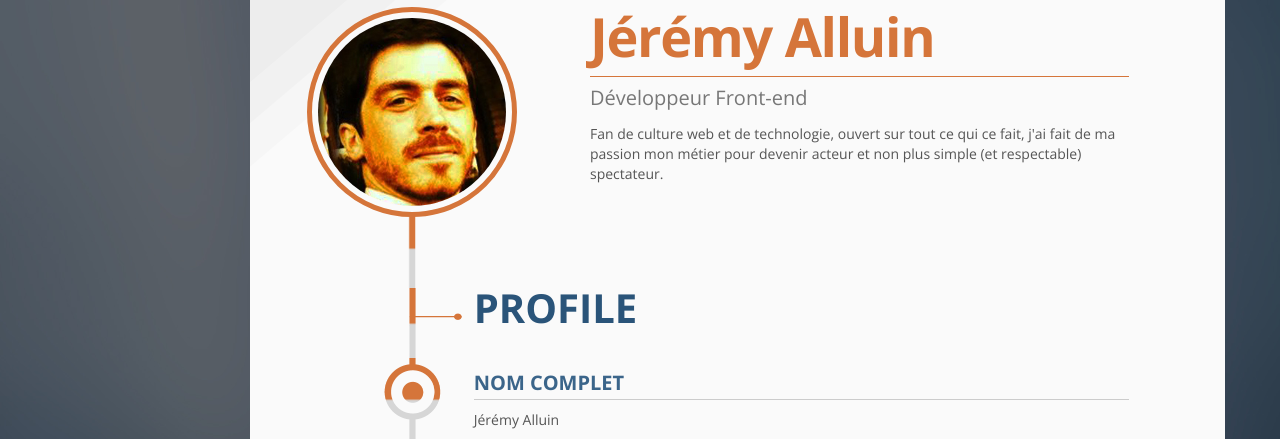
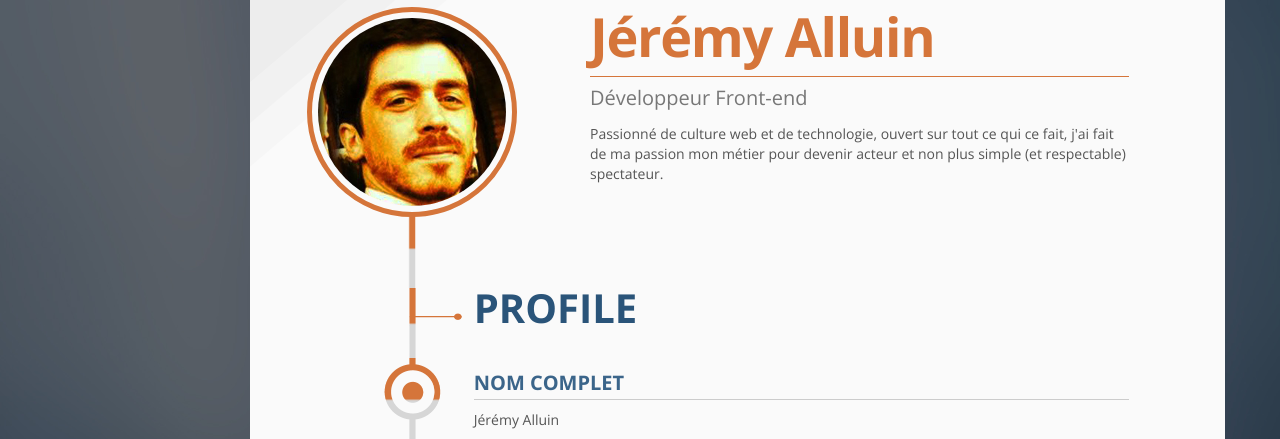
Before and after one commit to Pibolo/pibolo.github.io, a PHP site: page / in a window 1280 px wide. Shown: the part 143-582 px from the top of the page. Run offline with PHP 8.4, Linux system fonts and the light colour scheme.

Commit message:
corrections

```diff
--- a/index.php
+++ b/index.php
@@ -106,7 +106,7 @@
         <div class="col-md-7">
           <h1 class="intro-title1"><span class="color1 bold">Jérémy Alluin</span></h1>
           <h2 class="intro-title2">Développeur Front-end</h2>
-          <p>Fan de culture web et de technologie, ouvert sur tout ce qui ce fait, j'ai fait de ma passion mon métier pour devenir acteur et non plus simple (et respectable) spectateur.
+          <p>Passionné de culture web et de technologie, ouvert sur tout ce qui ce fait, j'ai fait de ma passion mon métier pour devenir acteur et non plus simple (et respectable) spectateur.
         </div>
       </div>
 
@@ -214,7 +214,7 @@
                   <h3 class="section-item-title-1">Conception Web en alternance</h3>
                   <h4 class="graduation-time"><i class="fa fa-university"></i> CESI Ouest - Nantes (44) <span class="graduation-date">Diplôme en Septembre 2016</span></h4>
                   <div class="graduation-description">
-                    <p>Durant deux ans j'ai alterné formation et entreprise (Le Phare, Nantes. Cela m'a énormément fait avancé et m'a conforté dans mon choix d'être développeur Front-end</p>
+                    <p>Durant deux ans j'ai alterné formation et entreprise (Le Phare, Nantes). Cela m'a énormément fait avancé et m'a conforté dans mon choix d'être développeur Front-end</p>
                   </div>
                 </div>
               </div>
```
Also changed, not shown: 1 other file.
